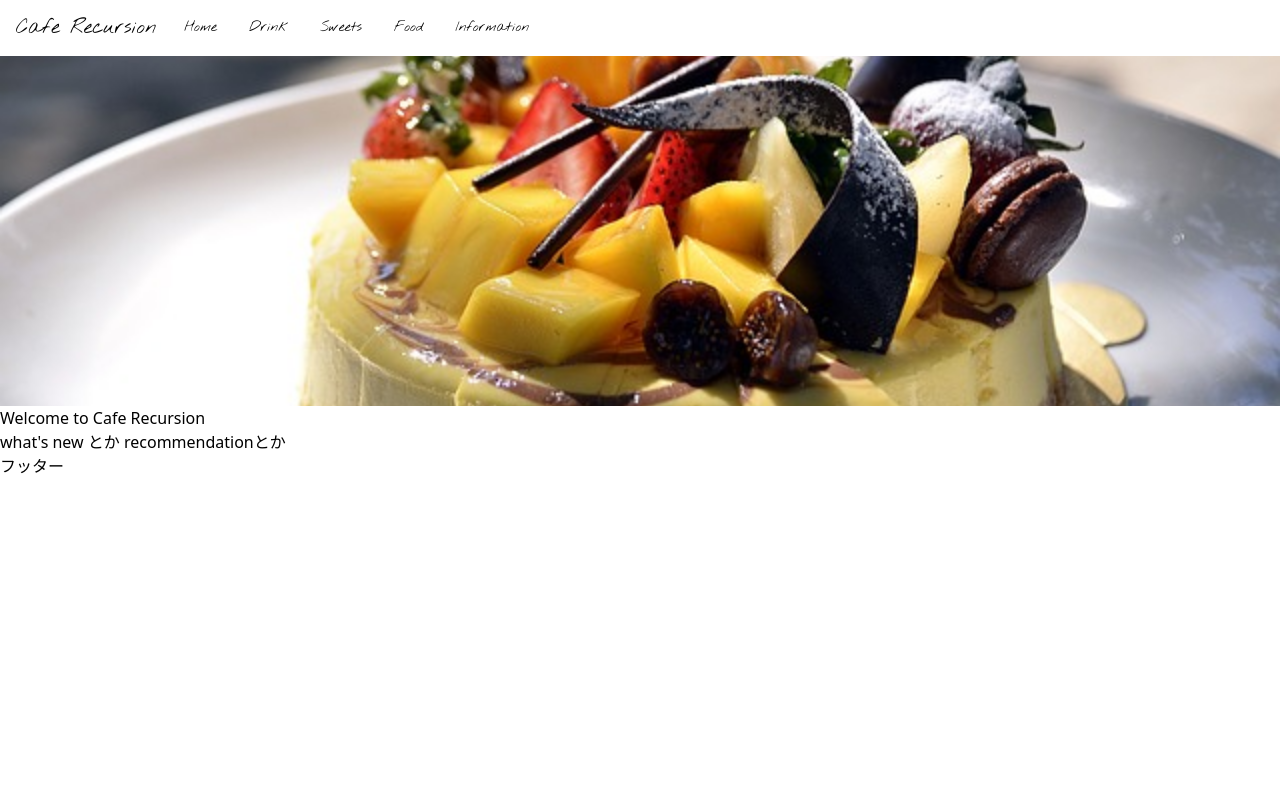
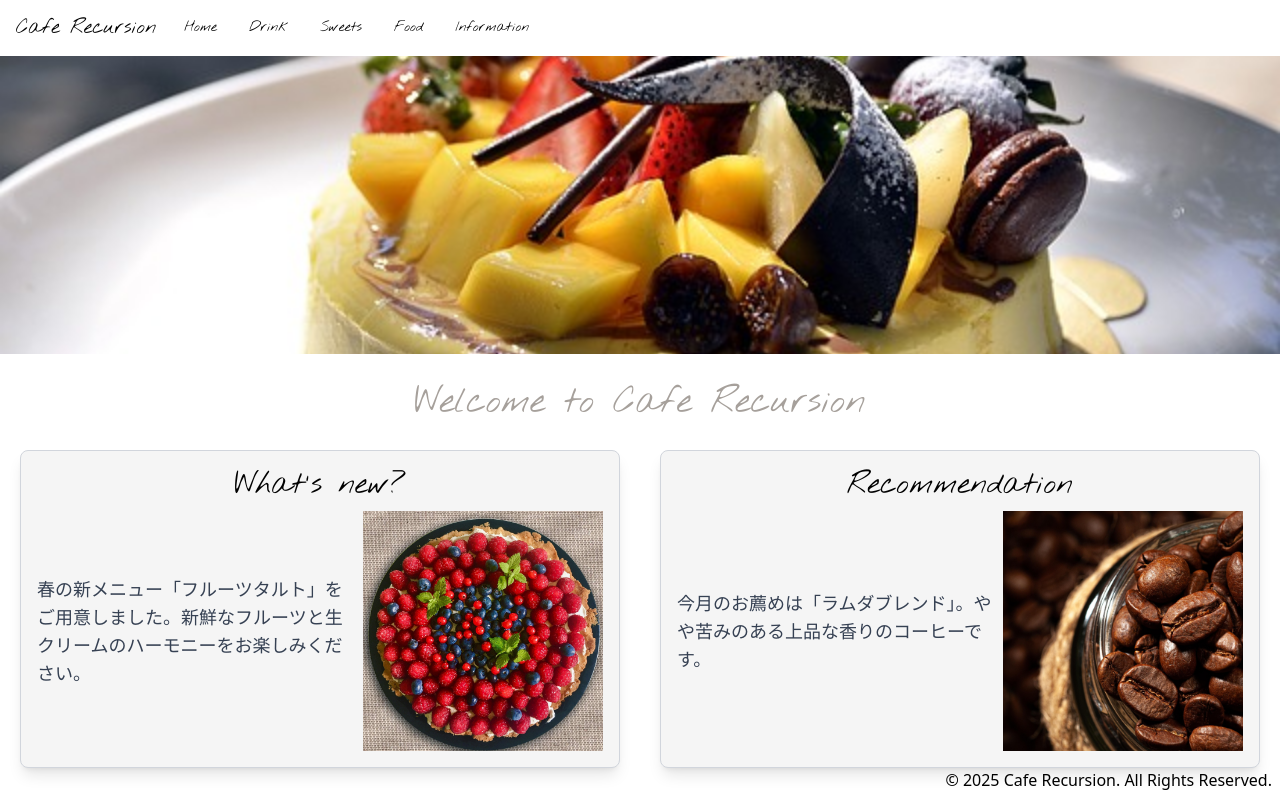
Before and after one commit to teamdev-beginner-202506-a4/work-space, a website: page docs/index.html in a window 1280 px wide. Drawn offline with Linux system fonts and the light colour scheme.

Commit message:
feat: トップページのメインコンテンツを実装(ヘッダーよりも下のコンテンツ)

```diff
--- a/docs/index.html
+++ b/docs/index.html
@@ -6,7 +6,7 @@
   <link href="./output.css" rel="stylesheet">
   <script src="./js/header.js" defer></script>
 </head>
-<body>
+<body class="h-screen flex flex-col">
   <header class="w-full font-handwriting">
     <div class="flex flex-row items-center h-14 px-4 justify-between lg:justify-start">
         <!-- ロゴ -->
@@ -66,14 +66,35 @@
       </div>
     </div>
   </div>
-  <div class="greeting">
-    Welcome to Cafe Recursion
+
+  <div class="flex flex-1 flex-col items-center">
+    <h1 class="greeting font-handwriting text-4xl my-7 text-center text-stone-400">
+      Welcome to Cafe Recursion
+    </h1>
+    <div class="flex flex-col sm:flex-row space-y-2 sm:space-y-0">
+      <div class="flex flex-col items-center sm:w-1/2 mx-5 p-4 bg-neutral-100 border border-gray-300 rounded-lg shadow-lg space-y-2">
+        <h2 class="font-handwriting text-3xl">What's new?</h2>
+        <div class="flex items-center space-x-2 h-full">
+          <div class="text-lg text-gray-700">
+            春の新メニュー「フルーツタルト」をご用意しました。新鮮なフルーツと生クリームのハーモニーをお楽しみください。
+          </div>
+          <img src="./images/fruit-tart.jpg" alt="fruit-tart" class="w-1/2 max-w-60 aspect-square object-cover">
+        </div>
+      </div>
+      <div class="flex flex-col items-center sm:w-1/2 mx-5 p-4 bg-neutral-100 border border-gray-300 rounded-lg shadow-lg space-y-2">
+        <h2 class="font-handwriting text-3xl">Recommendation</h2>
+        <div class="flex items-center space-x-2 h-full">
+          <div class="text-lg text-gray-700">
+            今月のお薦めは「ラムダブレンド」。やや苦みのある上品な香りのコーヒーです。
+          </div>
+          <img src="./images/coffee-beans.jpg" alt="fruit-tart" class="w-1/2 max-w-60 aspect-square object-cover">
+        </div>
+      </div>
+    </div>
   </div>
-  <div class="feature">
-    what's new とか recommendationとか
-  </div>
-  <footer>
-    フッター
+
+  <footer class="w-full">
+    <div class="text-right mb-2 px-2">© 2025 Cafe Recursion. All Rights Reserved.</div>
   </footer>
 </body>
 </html>
```
Also changed, not shown: docs/output.css.
